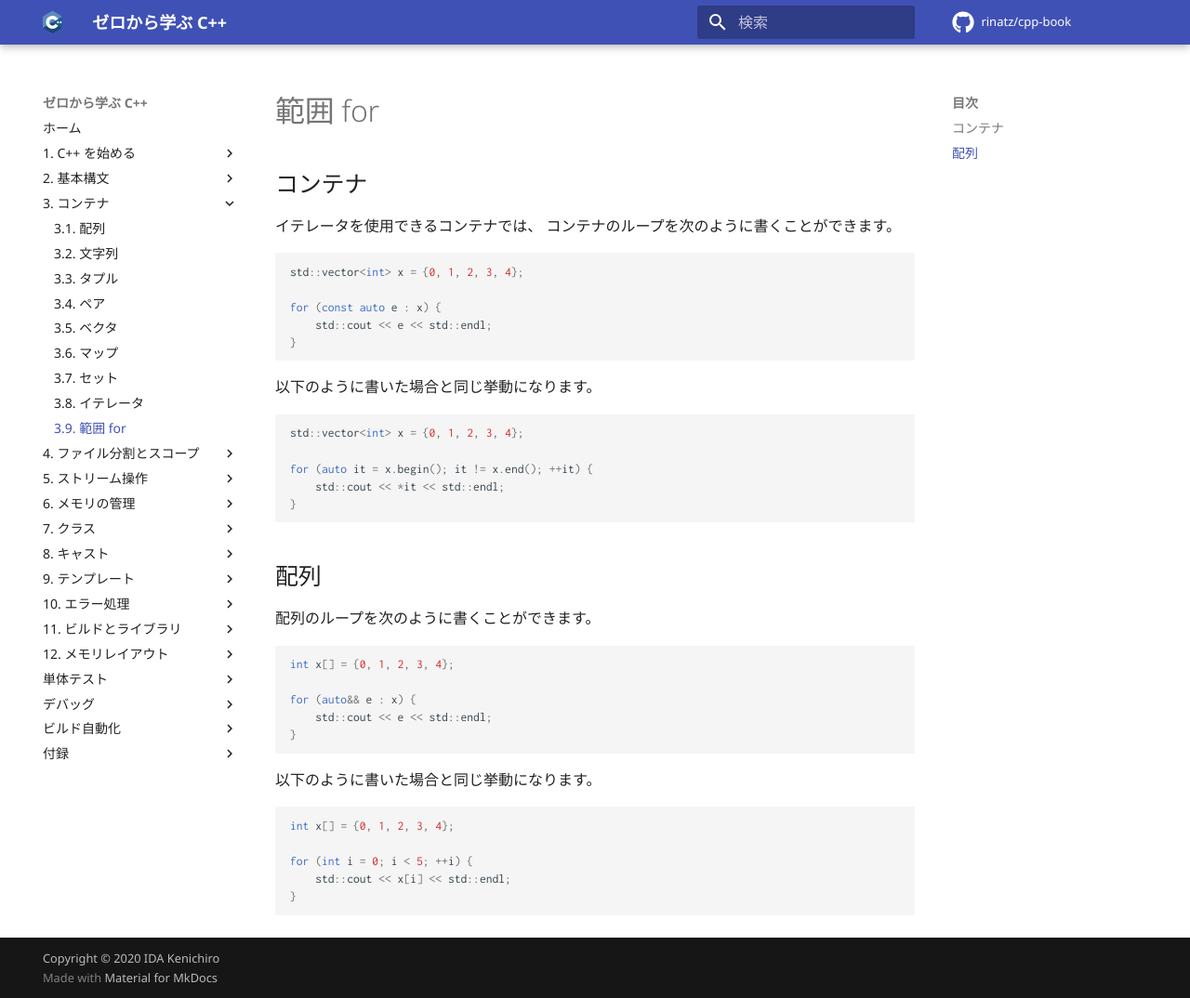
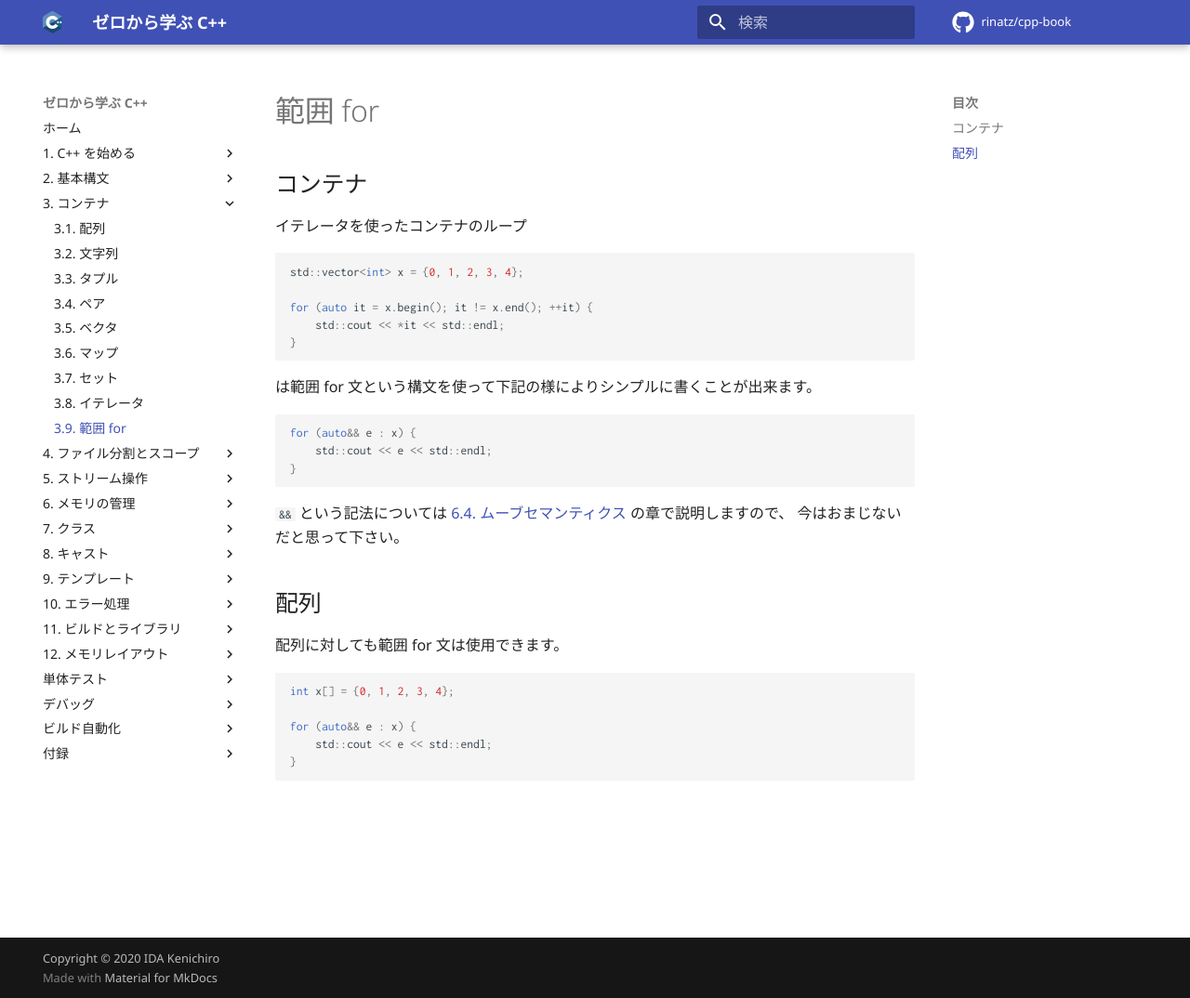
Before and after one commit to rinatz/cpp-book, an MkDocs documentation site: the page built from docs/ch03-09-range-based-for.md, in a window 1280 px wide and 1074 px high. Shown: the whole window at 93% size. Built offline with MkDocs 1.6.1 and Material for MkDocs 9.7.7, drawn with Linux system fonts in a browser that asks for light colours; comment, search, counter and statistics services are not loaded.

Commit message:
Change the description to avoid misunderstanding

````diff
--- a/docs/ch03-09-range-based-for.md
+++ b/docs/ch03-09-range-based-for.md
@@ -2,18 +2,7 @@
 
 ## コンテナ
 
-イテレータを使用できるコンテナでは、
-コンテナのループを次のように書くことができます。
-
-```cpp
-std::vector<int> x = {0, 1, 2, 3, 4};
-
-for (const auto e : x) {
-    std::cout << e << std::endl;
-}
-```
-
-以下のように書いた場合と同じ挙動になります。
+イテレータを使ったコンテナのループ
 
 ```cpp
 std::vector<int> x = {0, 1, 2, 3, 4};
@@ -23,9 +12,20 @@
 }
 ```
 
+は範囲 for 文という構文を使って下記の様によりシンプルに書くことが出来ます。
+
+```cpp
+for (auto&& e : x) {
+    std::cout << e << std::endl;
+}
+```
+
+`&&` という記法については [6.4. ムーブセマンティクス](ch06-04-move-semantics.md#_4) の章で説明しますので、
+今はおまじないだと思って下さい。
+
 ## 配列
 
-配列のループを次のように書くことができます。
+配列に対しても範囲 for 文は使用できます。
 
 ```cpp
 int x[] = {0, 1, 2, 3, 4};
@@ -34,13 +34,3 @@
     std::cout << e << std::endl;
 }
 ```
-
-以下のように書いた場合と同じ挙動になります。
-
-```cpp
-int x[] = {0, 1, 2, 3, 4};
-
-for (int i = 0; i < 5; ++i) {
-    std::cout << x[i] << std::endl;
-}
-```
````
